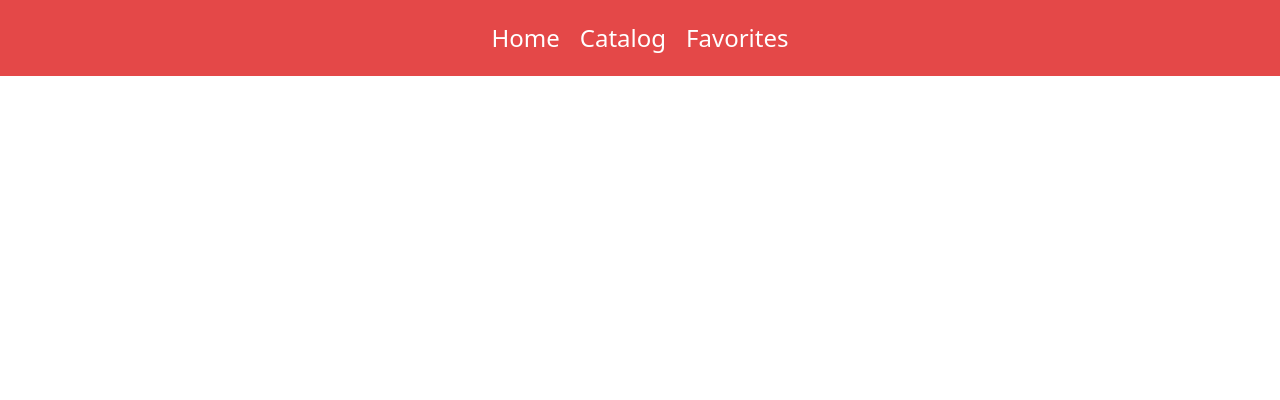
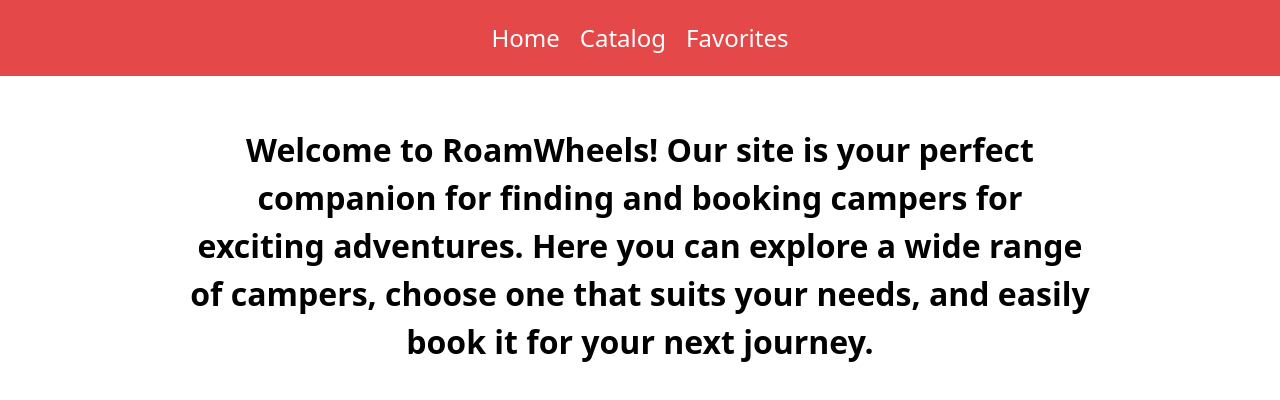
Before and after one commit to koshmaniuk/rental-of-campers, a React (Vite) app: page / in a window 1280 px wide. Shown: the top 400 px of the page. Built offline with nearby package versions, Linux system fonts and the light colour scheme.

Commit message:
uptade 7

```diff
--- a/src/Pages/HomePage/HomePage.jsx
+++ b/src/Pages/HomePage/HomePage.jsx
@@ -10,7 +10,14 @@
   return (
     <>
       <NavBar />
-      <div className={css.container}></div>
+      <div className={css.container}>
+        <h1 className={css.title}>
+          Welcome to RoamWheels! Our site is your perfect companion for finding
+          and booking campers for exciting adventures. Here you can explore a
+          wide range of campers, choose one that suits your needs, and easily
+          book it for your next journey.
+        </h1>
+      </div>
     </>
   );
 };
--- a/src/Pages/HomePage/HomePage.module.css
+++ b/src/Pages/HomePage/HomePage.module.css
@@ -0,0 +1,11 @@
+.container {
+  display: flex;
+  justify-content: center;
+}
+
+.title {
+  font-size: 32px;
+  width: 900px;
+  text-align: center;
+  font-weight: 600;
+}
--- a/src/components/FiltersSection/FiltersSection.jsx
+++ b/src/components/FiltersSection/FiltersSection.jsx
@@ -2,7 +2,6 @@
 import { selectCampers } from "../../redux//campers/selectors";
 import { setFilters } from "../../redux/filters/filtersSlice";
 import css from "./FiltersSection.module.css";
-import { useState } from "react";
 
 const FiltersSection = () => {
   const campers = useSelector(selectCampers);
@@ -44,10 +43,8 @@
 
   return (
     <div className={css.container}>
-      <p className={css.subtitleText}>Filters</p>
       <form className={css.filtersForm} onSubmit={handleSubmit}>
         <p>Location</p>
-
         <select name="location" id="location" className={css.location}>
           <option value="">Select location</option>
           <option key={1} value="Ukraine, Sumy">
@@ -72,6 +69,8 @@
             </option>
           ))} */}
         </select>
+        <p className={css.subtitleText}>Filters</p>
+
         <legend className={css.titleText}>Vehicle equipment</legend>
         <fieldset className={css.equipment}>
           <label className={css.checkboxContainer}>
--- a/src/components/FiltersSection/FiltersSection.module.css
+++ b/src/components/FiltersSection/FiltersSection.module.css
@@ -33,7 +33,7 @@
 }
 
 .subtitleText {
-  margin-top: 32px;
+  margin: 32px 0 14px;
 }
 
 .filtersForm {
@@ -47,13 +47,9 @@
   font-weight: bold;
 }
 
-
-
-
 .checkboxContainer input[type="checkbox"] {
   display: none;
 }
-
 
 .checkboxContainer {
   display: flex;
@@ -64,7 +60,6 @@
   width: 112px;
   border-radius: 10px;
 }
-
 
 .checkboxContainer .checkmark {
   display: flex;
@@ -90,8 +85,6 @@
   stroke: #2f2f2f;
 }
 
-
-
 .filterBtn {
   width: 173px;
   height: 56px;
@@ -110,10 +103,28 @@
   text-align: center;
 }
 
-
-
 .radio {
   opacity: 0;
   width: 0;
   height: 0;
 }
+
+::-webkit-scrollbar {
+  width: 8px;
+  height: 12px;
+}
+
+::-webkit-scrollbar-track {
+  padding: 20px;
+  background: transparent;
+  border-radius: 7px;
+}
+
+::-webkit-scrollbar-thumb {
+  background: #d9d9d9;
+  border-radius: 10px;
+}
+
+::-webkit-scrollbar-thumb:hover {
+  background: #555;
+}
```
Also changed, not shown: 5 other files (tests, documents, lock files or other folders).
